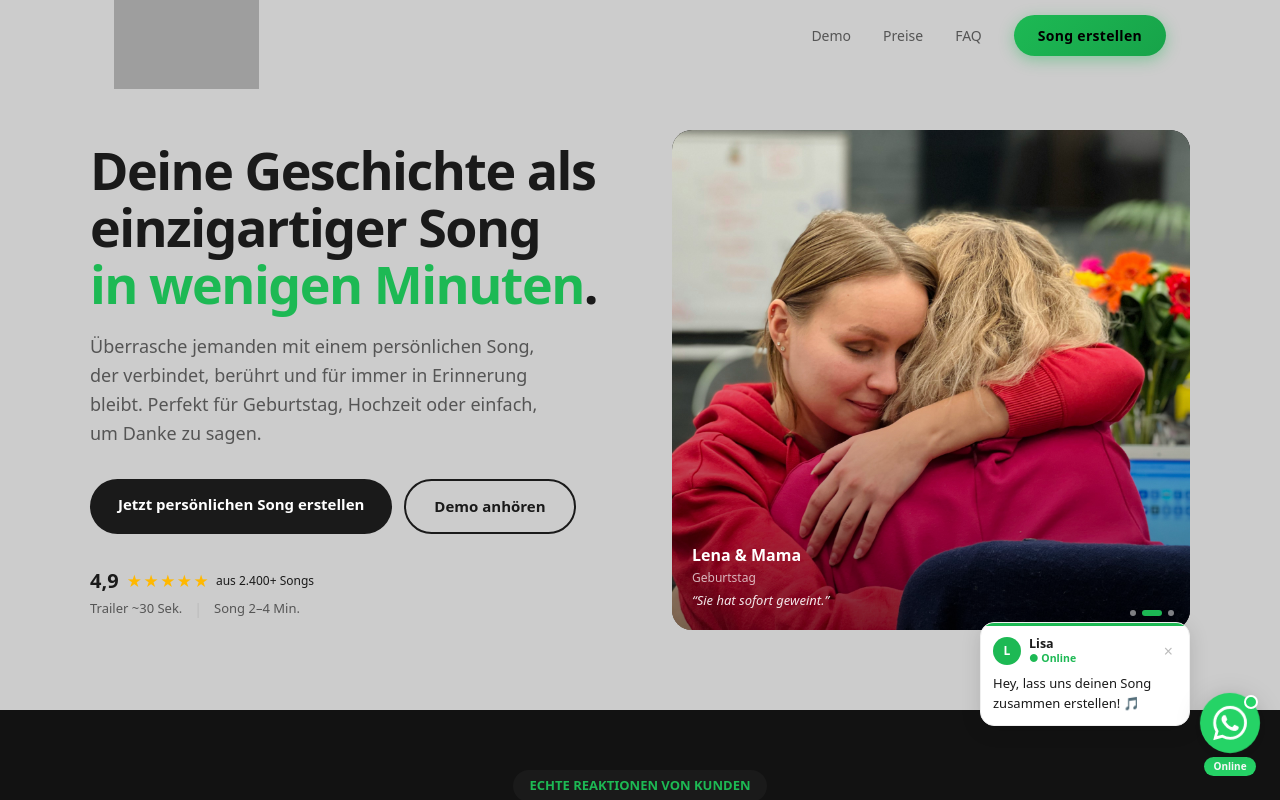
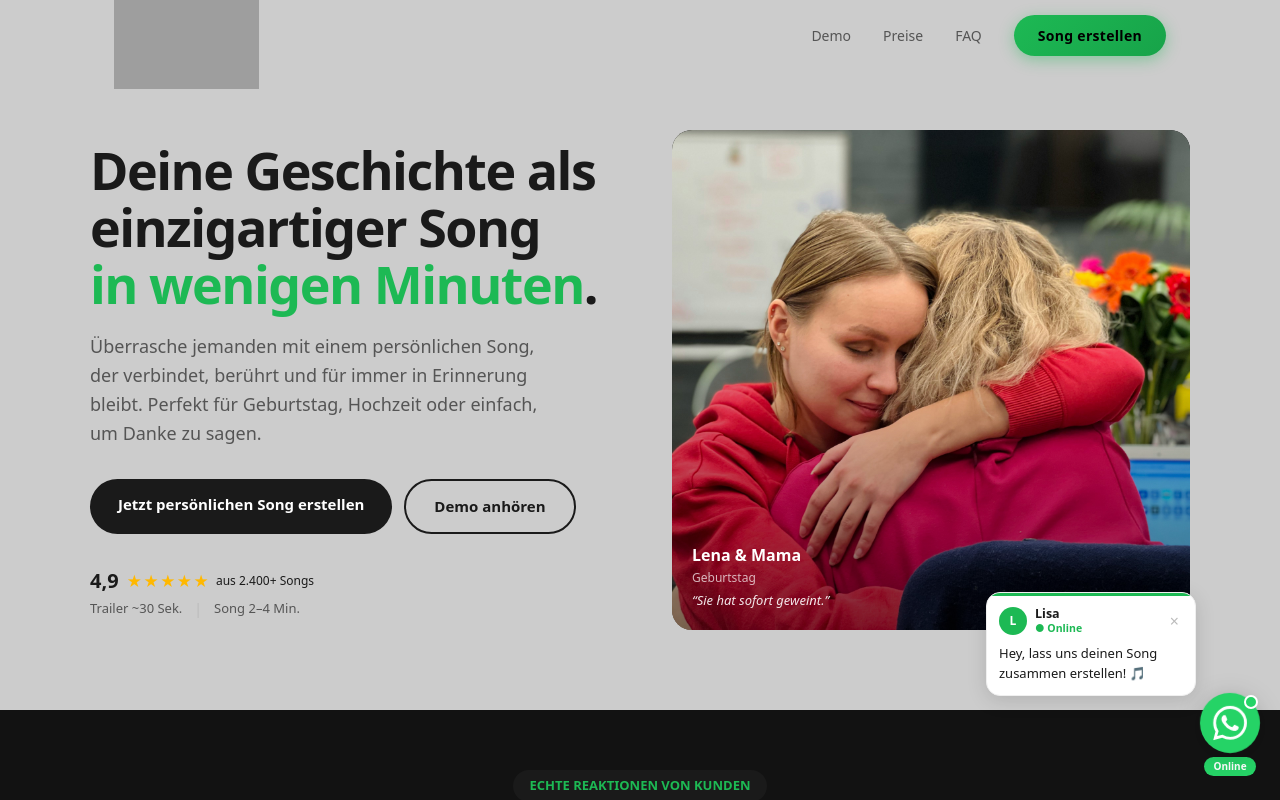
Before and after one commit to raouiata1/vowlyra, a Next.js app: page / in a window 1280 px wide. Shown: the top 800 px of the page. Built offline with nearby package versions, Linux system fonts and the light colour scheme; grey boxes are pictures that could not be loaded.

Commit message:
ChatBar: Bubble höher (80px) und näher am Icon (gap 4px)
Co-Authored-By: Claude Sonnet 4.6 <noreply@anthropic.com>

```diff
--- a/src/components/ChatBar.tsx
+++ b/src/components/ChatBar.tsx
@@ -280,7 +280,7 @@ export default function ChatBar() {
       )}
 
       {/* ── bubble + button row ──────────────────────────────────────────── */}
-      <div style={{ display: "flex", flexDirection: "row", alignItems: "flex-end", gap: 10 }}>
+      <div style={{ display: "flex", flexDirection: "row", alignItems: "flex-end", gap: 4 }}>
 
         {/* welcome bubble — kompakt, stylisch, links neben Button */}
         {showBubble && !panelVisible && (
@@ -292,7 +292,7 @@ export default function ChatBar() {
               boxShadow: "0 4px 20px rgba(0,0,0,0.13)",
               border: "1px solid #efefef",
               width: 210,
-              marginBottom: 50,
+              marginBottom: 80,
               animation: "cb-slide-up 0.35s ease",
               cursor: "pointer",
               overflow: "hidden",
```
